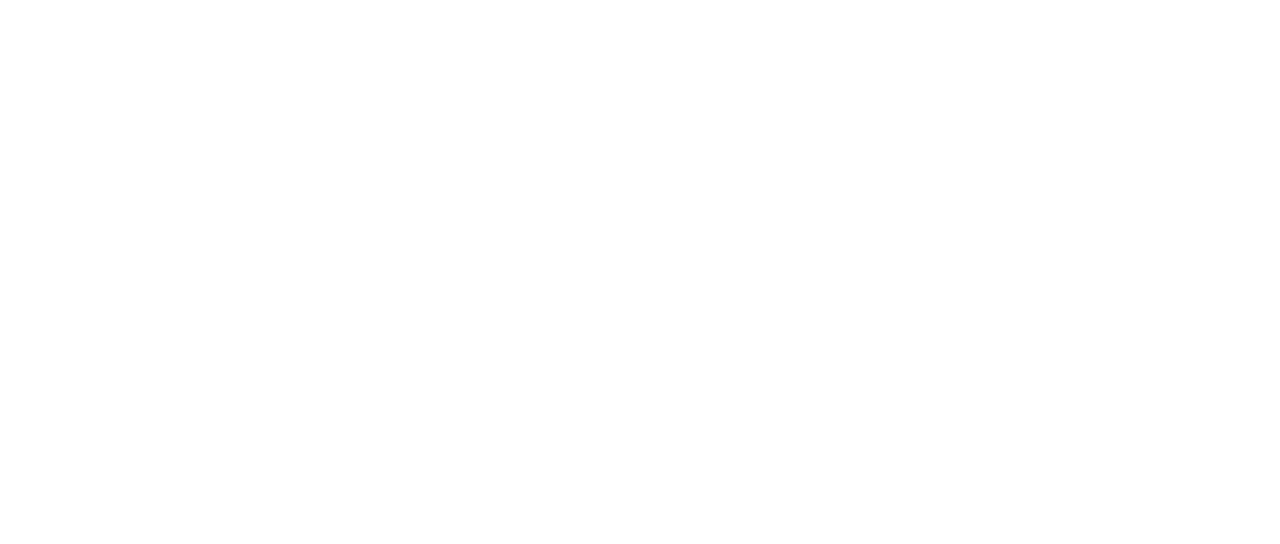
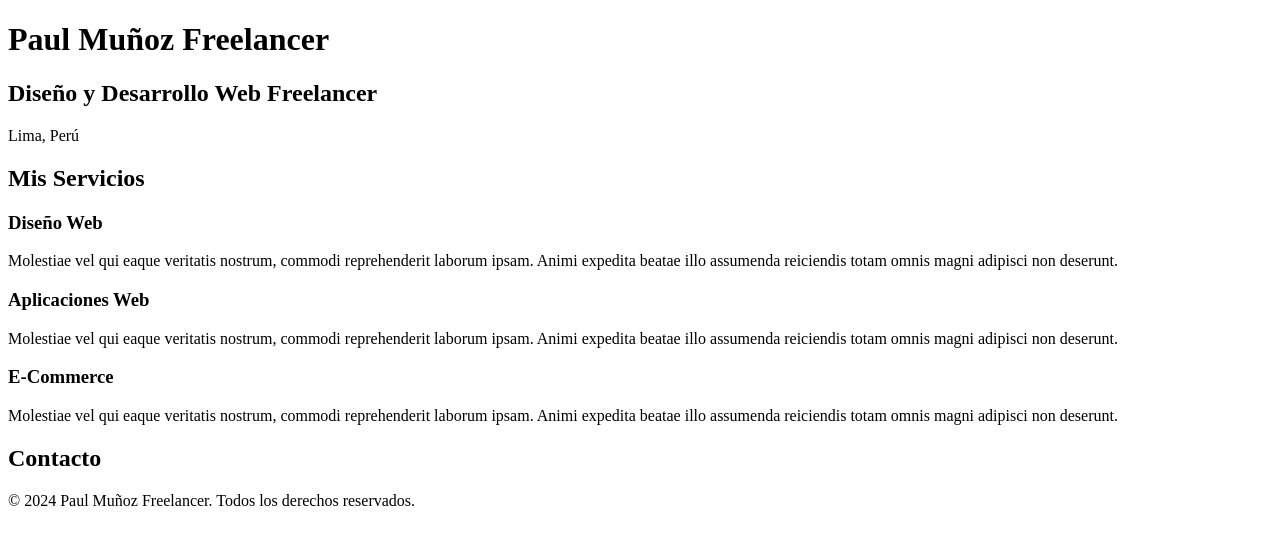
Before and after one commit to pmunoz410/freelancer, a plain HTML site: page index.html in a window 1280 px wide. Drawn offline with Linux system fonts and the light colour scheme.

Commit message:
Agregando estructura base

```diff
--- a/index.html
+++ b/index.html
@@ -6,6 +6,26 @@
     <title>Diseñador Freelancer</title>
 </head>
 <body>
+    <h1>Paul Muñoz Freelancer</h1>
+
+    <h2>Diseño y Desarrollo Web Freelancer</h2>
+
+    <p>Lima, Perú</p>
+
+    <h2>Mis Servicios</h2>
+
+    <h3>Diseño Web</h3>
+    <p>Molestiae vel qui eaque veritatis nostrum, commodi reprehenderit laborum ipsam. Animi expedita beatae illo assumenda reiciendis totam omnis magni adipisci non deserunt.</p>
+
+    <h3>Aplicaciones Web</h3>
+    <p>Molestiae vel qui eaque veritatis nostrum, commodi reprehenderit laborum ipsam. Animi expedita beatae illo assumenda reiciendis totam omnis magni adipisci non deserunt.</p>
+
+    <h3>E-Commerce</h3>
+    <p>Molestiae vel qui eaque veritatis nostrum, commodi reprehenderit laborum ipsam. Animi expedita beatae illo assumenda reiciendis totam omnis magni adipisci non deserunt.</p>
+
+    <h2>Contacto</h2>
+
+    <p>© 2024 Paul Muñoz Freelancer. Todos los derechos reservados.</p>
 
 </body>
 </html>
```
